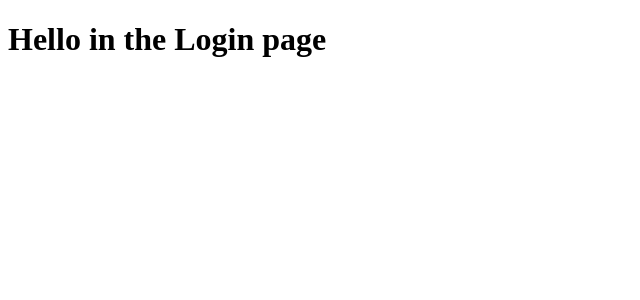
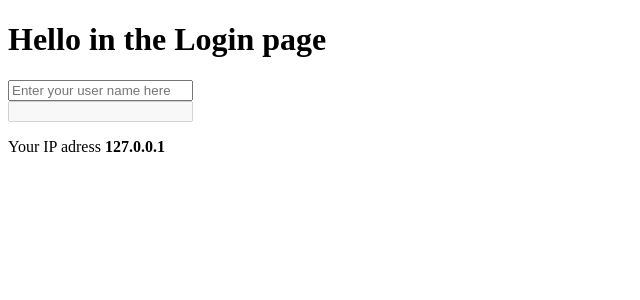
Before and after one commit to 6gDav/Shat, a SvelteKit app in the folder hosted/: page / in a window 1280 px wide. Shown: the top 300 px of the page, without its empty margins (0-640 px from the left). Built offline with nearby package versions, Linux system fonts and the light colour scheme.

Commit message:
feat: page update but the server is useless

```diff
--- /dev/null
+++ b/hosted/src/routes/+page.server.ts
@@ -0,0 +1,15 @@
+import type { PageServerLoad } from './$types';
+
+export const load: PageServerLoad = ({ getClientAddress }) => {
+    try {
+        const userIP = getClientAddress();
+        return {
+            ip: userIP
+        };
+    } catch (error) {
+        console.error("Error occured while trying to get the ip address:", error);
+        return {
+            ip: ""
+        };
+    }
+};
--- a/hosted/src/routes/+page.svelte
+++ b/hosted/src/routes/+page.svelte
@@ -1 +1,10 @@
+<script lang="ts">
+    import type { PageData } from './$types';
+
+
+    let { data }: { data: PageData } = $props();
+</script>
 <h1>Hello in the Login page</h1>
+<input type="text" placeholder="Enter your user name here"> <br>
+<input type="text" disabled>
+<p>Your IP adress <strong>{data.ip}</strong></p>
```
